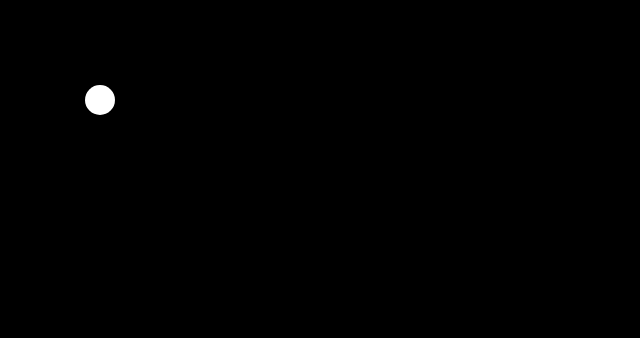
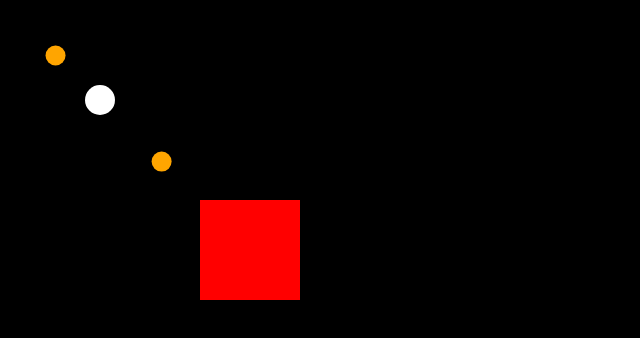
Before and after one commit to cleverdumb/sinfulPurge, a plain HTML site: page index.html in a window 1280 px wide. Shown: the whole page, without its empty margins (0-640 px from the left). Drawn offline with Linux system fonts and the light colour scheme.

Commit message:
Basic projectile

```diff
--- a/index.html
+++ b/index.html
@@ -10,6 +10,7 @@
     </style>
     <body>
         <canvas id='cvs'></canvas>
+        <script src='wrath.js'></script>
         <script>
             const cvs = document.getElementById('cvs');
             const ctx = cvs.getContext('2d');
@@ -27,9 +28,21 @@
                 mvSpd: 0.08,
                 vx: 0,
                 vy: 0,
-                dec: 0.03,
+                dec: 0.04,
                 maxSpd: 0.4
             };
+
+            const screens = {
+                SELECT: 0,
+                WRATH: 1
+            }
+            let currentScreen = screens.WRATH;
+
+            let sinPos = {x: 200, y: 200};
+            let sinSize = {w: 100, h: 100};
+            let sinInfo = {};
+
+            let timeElapsed = 0;
 
             // let lastTick = 0;
 
@@ -71,8 +84,36 @@
                 }
             }
 
-            function fromTo(from, to) {
-                return new Vector(to.x - from.x, to.y - from.y);
+            function fromTo(fromX, fromY, toX, toY) {
+                return new Vector(toX - fromX, toY - fromY);
+            }
+
+            function fromToObj(from, to) {
+                return new Vector(to.x - from.x, to.y, from.y)
+            }
+
+            function isOOBc(c) {
+                return (c.x + c.r <= 0) || (c.x - c.r >= cw) || (c.y + c.r <= 0) || (c.y - c.r >= ch);
+            }
+
+            class Projectile {
+                constructor(data) {
+                    this.data = data;
+                    this.needDelete = false;
+                }
+                render() {
+                    circle(this.data.x, this.data.y, this.data.r, this.data.color);
+                }
+                tick(dt) {
+                    // console.log(this.data.vec);
+
+                    this.data.x += this.data.vec.x * dt;
+                    this.data.y += this.data.vec.y * dt;
+
+                    if (isOOBc(this.data)) {
+                        this.needDelete = true;
+                    }
+                }
             }
 
             function collide(p, q) {
@@ -119,20 +160,20 @@
                         // pl.x += pl.mvSpd/Math.sqrt(2);
                         // pl.y -= pl.mvSpd/Math.sqrt(2);
                         pl.vx += pl.mvSpd/Math.sqrt(2);
-                        pl.vx = Math.min(pl.vx, pl.maxSpd);
+                        pl.vx = Math.min(pl.vx, pl.maxSpd / Math.sqrt(2));
 
                         pl.vy += -pl.mvSpd/Math.sqrt(2);
-                        pl.vy = Math.max(pl.vy, -pl.maxSpd);
+                        pl.vy = Math.max(pl.vy, -pl.maxSpd / Math.sqrt(2));
                     }
                     else if (keys.s) {
                         // pl.x += pl.mvSpd/Math.sqrt(2);
                         // pl.y += pl.mvSpd/Math.sqrt(2);
 
                         pl.vx += pl.mvSpd/Math.sqrt(2);
-                        pl.vx = Math.min(pl.vx, pl.maxSpd);
+                        pl.vx = Math.min(pl.vx, pl.maxSpd / Math.sqrt(2));
 
                         pl.vy += pl.mvSpd/Math.sqrt(2);
-                        pl.vy = Math.min(pl.vy, pl.maxSpd);
+                        pl.vy = Math.min(pl.vy, pl.maxSpd / Math.sqrt(2));
                     }
                     else {
                         // pl.x += pl.mvSpd;
@@ -155,20 +196,20 @@
                         // pl.y -= pl.mvSpd/Math.sqrt(2);
 
                         pl.vx += -pl.mvSpd/Math.sqrt(2);
-                        pl.vx = Math.max(pl.vx, -pl.maxSpd);
+                        pl.vx = Math.max(pl.vx, -pl.maxSpd / Math.sqrt(2));
 
                         pl.vy += -pl.mvSpd/Math.sqrt(2);
-                        pl.vy = Math.max(pl.vy, -pl.maxSpd);
+                        pl.vy = Math.max(pl.vy, -pl.maxSpd / Math.sqrt(2));
                     }
                     else if (keys.s) {
                         // pl.x -= pl.mvSpd/Math.sqrt(2);
                         // pl.y += pl.mvSpd/Math.sqrt(2);
 
                         pl.vx += -pl.mvSpd/Math.sqrt(2);
-                        pl.vx = Math.max(pl.vx, -pl.maxSpd);
+                        pl.vx = Math.max(pl.vx, -pl.maxSpd / Math.sqrt(2));
 
                         pl.vy += pl.mvSpd/Math.sqrt(2);
-                        pl.vy = Math.min(pl.vy, pl.maxSpd);
+                        pl.vy = Math.min(pl.vy, pl.maxSpd / Math.sqrt(2));
                     }
                     else {
                         // pl.x -= pl.mvSpd;
@@ -242,14 +283,39 @@
 
                 pl.x += pl.vx * dt;
                 pl.y += pl.vy * dt;
+
+                if (pl.x - pl.r < 0) {
+                    pl.x = pl.r;
+                }
+                if (pl.x + pl.r > cw) {
+                    pl.x = cw - pl.r;
+                }
+                if (pl.y - pl.r < 0) {
+                    pl.y = pl.r;
+                }
+                if (pl.y + pl.r > ch) {
+                    pl.y = ch - pl.r;
+                }
             }
+
+            let ticks = [
+                ()=>{
+
+                },
+                wrathTick
+            ]
 
             function tick(dt) {
                 // entities.push(new PlayerBullet(pl.x, pl.y, pl.vx, pl.vy, 5, 'blue'))
                 playerMovement(dt);
+                // console.log(entities.forEach);
                 entities.forEach(x=>{
                     x.tick(dt);
-                })
+                });
+
+                entities = entities.filter(x=>!x.needDelete);
+
+                (ticks[currentScreen])(dt)
             }
 
             function circle(x, y, r, c) {
@@ -261,21 +327,27 @@
                 ctx.fill();
             }
 
+            const renders = [
+                ()=>{
+                    circle(pl.x, pl.y, pl.r, 'white');
+                },
+                ()=>{
+                    ctx.fillStyle = 'red';
+                    ctx.fillRect(sinPos.x, sinPos.y, sinSize.w, sinSize.h);
+
+                    entities.forEach(x=>{
+                        x.render();
+                    })
+
+                    circle(pl.x, pl.y, pl.r, 'white');
+                }
+            ]
+
             function render() {
-                // ctx.clearRect(0, 0, cw, ch);
                 ctx.fillStyle = 'black';
                 ctx.fillRect(0, 0, cw, ch);
 
-                // ctx.fillStyle = 'red';
-                // ctx.fillRect(pl.x, pl.y, 30, 30);
-
-                circle(pl.x, pl.y, pl.r, 'white');
-
-                // circle(pl.x, pl.y, pl.r, 'black');
-
-                entities.forEach(x=>{
-                    x.render();
-                })
+                (renders[currentScreen])();
             }
 
             let lastTick = 0;
@@ -283,6 +355,8 @@
             function animate(dtIn) {
                 let dt = dtIn-lastTick;
                 lastTick = dtIn;
+
+                timeElapsed += dt;
 
                 tick(dt);
                 render();
@@ -300,6 +374,7 @@
                 keys[e.key] = false;
             })
 
+            wrathInit();
             animate(0);
         </script>
     </body>
--- /dev/null
+++ b/wrath.js
@@ -0,0 +1,20 @@
+function wrathInit() {
+    sinPos = {x: 200, y: 200};
+    sinSize = {w: 100, h: 100};
+    sinInfo.lastShot = 0;
+}
+
+function wrathTick(dt) {
+    // sinPos.x += 0.1 * dt;
+    if (timeElapsed - sinInfo.lastShot >= 500) {
+        sinInfo.lastShot = timeElapsed;
+        entities.push(new Projectile({
+            shape: 'C',
+            x: sinPos.x + sinSize.w/2,
+            y: sinPos.y + sinSize.h/2,
+            r: 10,
+            vec: fromTo(sinPos.x + sinSize.w/2, sinPos.y + sinSize.h/2, pl.x, pl.y).toUnit().scale(0.3),
+            color: 'orange'
+        }))
+    }
+}
```
